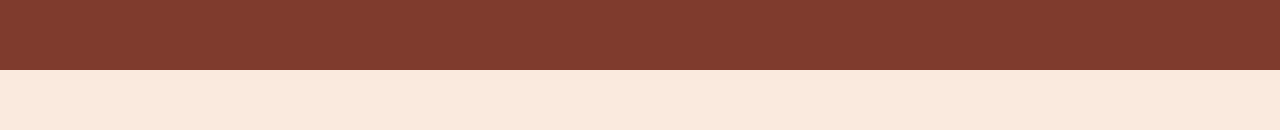
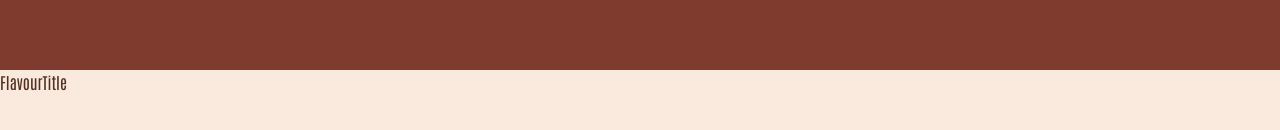
Before and after one commit to joshuabanfield/gsap_milkshakes, a React (Vite) app: page / in a window 1280 px wide. Shown: the part 1586-1716 px from the top of the page. Built offline with nearby package versions, Linux system fonts and the light colour scheme; a web font is replaced by a local one.

Commit message:
Created FlavourSection section and FlavourTitle component.

```diff
--- a/src/App.jsx
+++ b/src/App.jsx
@@ -3,6 +3,7 @@ import { ScrollTrigger } from "gsap/all";
 import NavBar from "./components/NavBar"
 import HeroSection from "./sections/HeroSection"
 import MessageSection from "./sections/MessageSection";
+import FlavourSection from "./sections/FlavourSection";
 
 gsap.registerPlugin(ScrollTrigger);
 
@@ -12,7 +13,8 @@ const App = () => {
       <NavBar />
       <HeroSection />
       <MessageSection />
-      <div className="h-dvh"></div>
+      <FlavourSection />
+      {/* <div className="h-dvh"></div> */}
     </main>
   )
 }
--- /dev/null
+++ b/src/components/FlavourTitle.jsx
@@ -0,0 +1,7 @@
+const FlavourTitle = () => {
+  return (
+    <div>FlavourTitle</div>
+  )
+}
+
+export default FlavourTitle
--- /dev/null
+++ b/src/sections/FlavourSection.jsx
@@ -0,0 +1,16 @@
+import FlavourTitle from "../components/FlavourTitle"
+
+const FlavourSection = () => {
+  return (
+    <section className="flavor-section">
+        <div className="h-full flex lg:flex-row flex-col items-center relative">
+            <div className="lg:w-[57%] flex-none h-80 lg:h-full md:mt-20 xl:mt-0">
+                <FlavourTitle />
+            </div>
+            <div className=""></div>
+        </div>
+    </section>
+  )
+}
+
+export default FlavourSection
```
